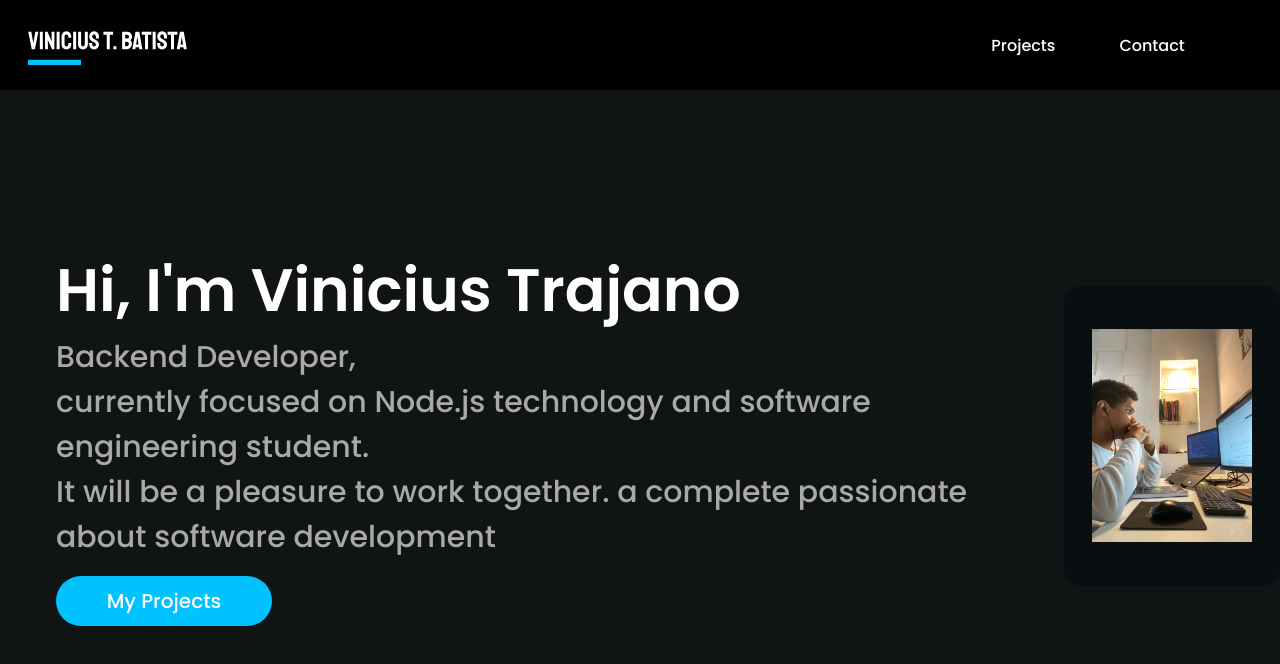
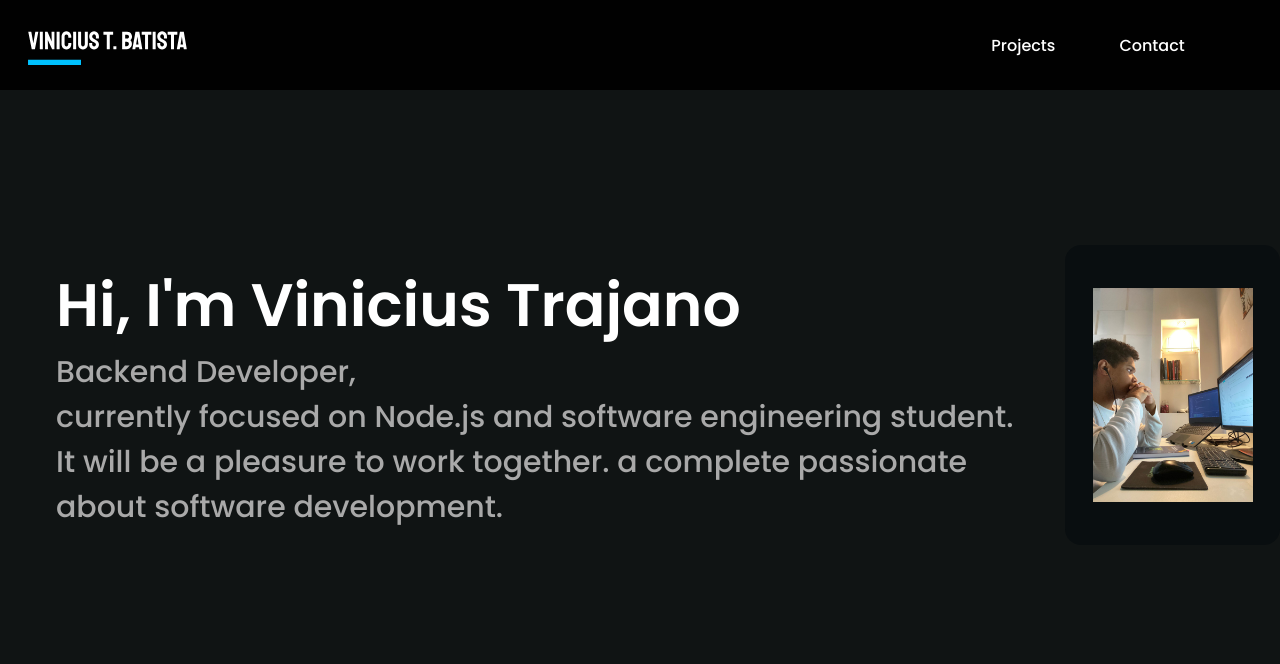
Before and after one commit to trajanovinicius/myprofile, a React (Create React App) app: page / in a window 1280 px wide. Shown: the top 664 px of the page. Built offline with nearby package versions, Linux system fonts and the light colour scheme.

Commit message:
removendo botão desnecessário

```diff
--- a/src/pages/Profile/index.js
+++ b/src/pages/Profile/index.js
@@ -1,3 +1,4 @@
+import React from "react";
 import Header from "../../components/Header";
 import {
   Container,
@@ -18,19 +19,18 @@ function Profile() {
           <Title>Hi, I'm Vinicius Trajano</Title>
           <Message>
             Backend Developer,
-            <br /> currently focused on Node.js technology and software engineering student.
-            <br /> It will be a pleasure to work together. a complete passionate about software development
+            <br /> currently focused on Node.js and software engineering student.
+            <br /> It will be a pleasure to work together. a complete passionate about software development.
           </Message>
           <a
             href="https://github.com/trajanovinicius"
             target="_blank"
             rel="noreferrer"
           >
-            <button>My Projects</button>
           </a>
         </ContentText>
         <ContainerImg>
-          <img src={profileImg} alt="imagem de perfil" />
+          <img src={profileImg} alt="imagem de perfil"/>
         </ContainerImg>
       </Content>
     </Container>
```
